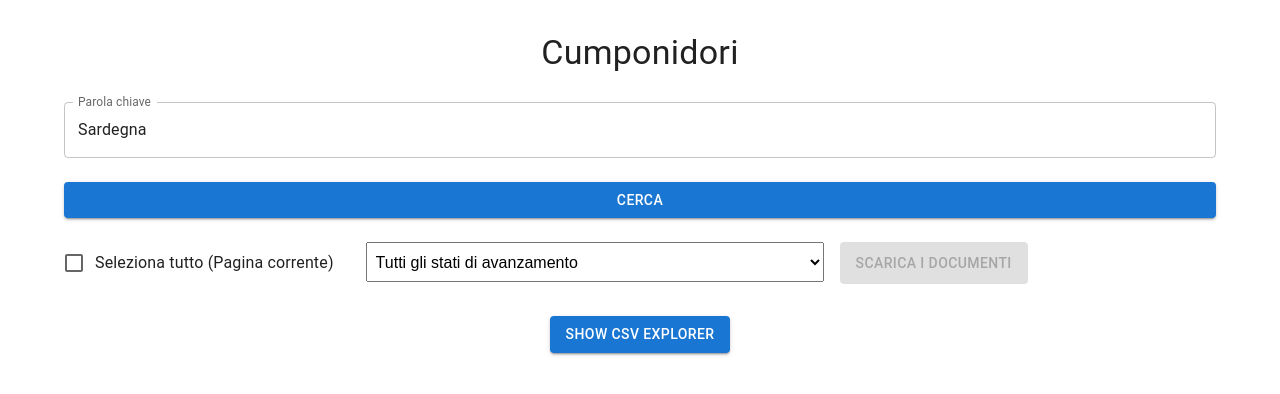
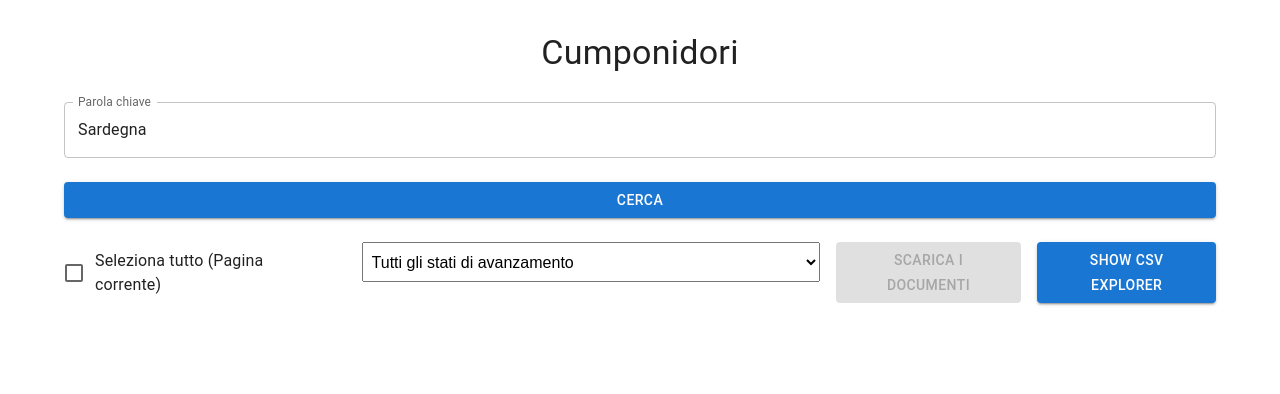
Before and after one commit to dusterbloom/cumponidori, a React (Vite) app: page / in a window 1280 px wide. Shown: the top 394 px of the page. Built offline with nearby package versions, Linux system fonts and the light colour scheme.

Commit message:
UI fix to csv explorer button

```diff
--- a/src/App.jsx
+++ b/src/App.jsx
@@ -225,6 +225,12 @@ const App = () => {
         >
           {downloadingDocuments ? "Downloading..." : "Scarica i documenti"}
         </Button>
+        <Button
+          variant="contained"
+          onClick={() => setShowCSVExplorer((prev) => !prev)}
+        >
+          {showCSVExplorer ? "Hide CSV Explorer" : "Show CSV Explorer"}
+        </Button>
       </Box>
 
       {loading && (
@@ -256,15 +262,10 @@ const App = () => {
         <Alert severity="info">Nudda. Intenda chircare mellus.</Alert>
       )}
 
-      {/* Toggle Button for CSV Explorer */}
+      {/* Toggle Button for CSV Explorer
       <Box sx={{ mt: 4, textAlign: "center" }}>
-        <Button
-          variant="contained"
-          onClick={() => setShowCSVExplorer((prev) => !prev)}
-        >
-          {showCSVExplorer ? "Hide CSV Explorer" : "Show CSV Explorer"}
-        </Button>
-      </Box>
+
+      </Box> */}
 
       {/* Conditionally render the CSV Explorer */}
       {showCSVExplorer && (
```
